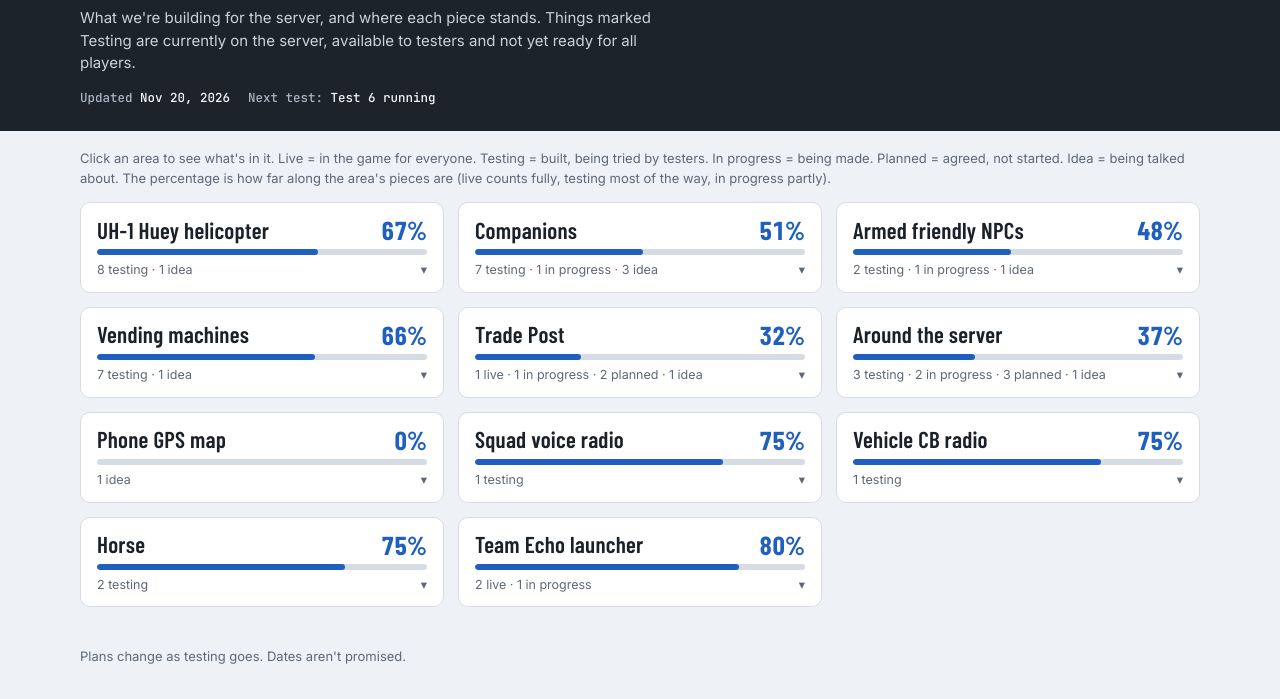
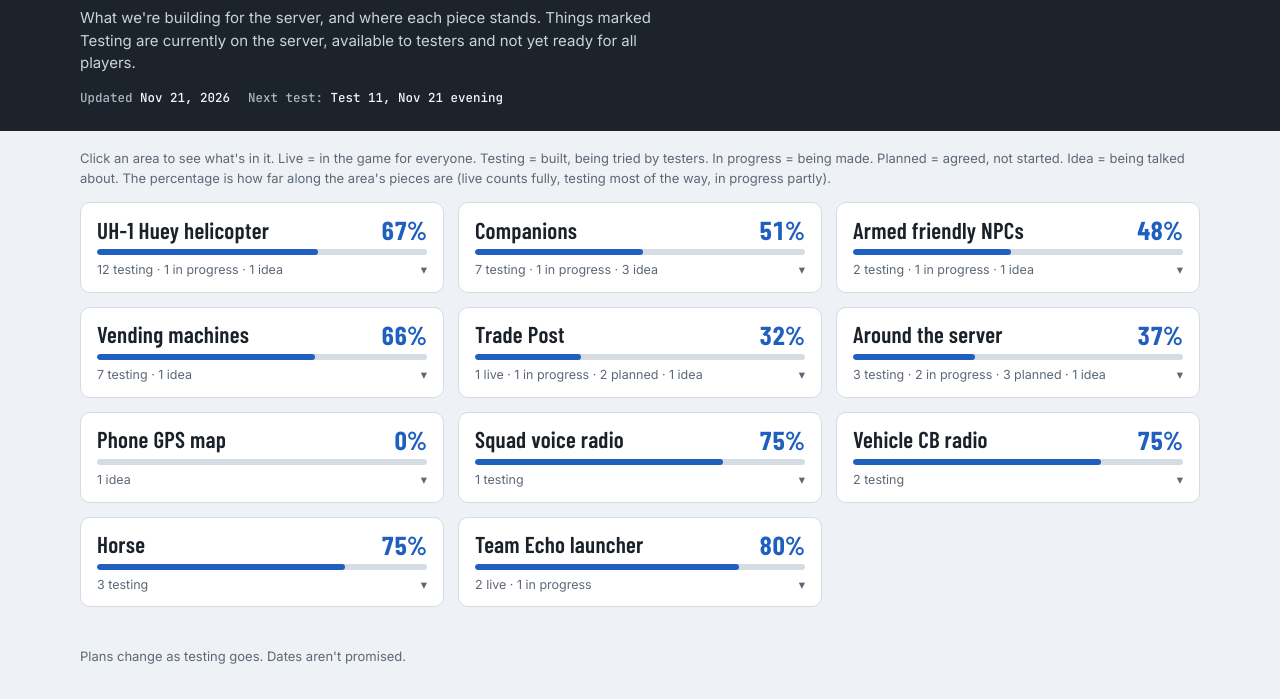
Before and after one commit to DeltaLima69/team-echo-progress, a plain HTML site: page index.html in a window 1280 px wide. Shown: the part 119-818 px from the top of the page. Drawn offline with nearby package versions, Linux system fonts and the light colour scheme.

Commit message:
Update mod progress page

```diff
--- a/index.html
+++ b/index.html
@@ -97,8 +97,8 @@ footer { color: var(--muted); font-size: 13px; padding-block: 0 32px; }
 
 <script>
 const DATA = {
-  updated: "Nov 20, 2026",
-  next: "Test 6 running",
+  updated: "Nov 21, 2026",
+  next: "Test 11, Nov 21 evening",
   areas: [
     { name: "UH-1 Huey helicopter", sum: "A flyable Huey with its own controls, cockpit and sound. Testers only for now.", items: [
       ["Flying, startup and engine sound", "test", "Full spool-up before takeoff"],
@@ -109,6 +109,11 @@ const DATA = {
       ["Air Force gray paint", "test", ""],
       ["Real passenger seats", "test", ""],
       ["Stays on the server after restarts", "test", ""],
+      ["Switch panel between the front seats", "test", "Click the switches with the mouse; lights show what is on"],
+      ["Roof windows", "work", "Square glass windows in the roof"],
+      ["Landing light modes", "test", "Off, red, ground and full landing light"],
+      ["Rappel from the back seats", "test", "Hold F at the door when low and slow"],
+      ["Fuel cans and gas pumps", "test", "Two cans under the rear seats, fill up at pumps"],
       ["Heater that keeps everyone inside warm", "idea", ""]
     ]},
     { name: "Companions", sum: "Pets and a mech that follow you, fight for you and ride with you.", items: [
@@ -165,11 +170,13 @@ const DATA = {
       ["Voice chat with your squad from anywhere on the server", "test", "Carry a phone; you don't have to be near them"]
     ]},
     { name: "Vehicle CB radio", sum: "A CB radio for vehicles.", items: [
-      ["CB radio for your vehicle, bought at a mechanic", "test", "5 channels; clear inside, muffled outside"]
+      ["CB radio for your vehicle, bought at a mechanic", "test", "5 channels; clear inside, muffled outside"],
+      ["Fits the Rager, Wolfswagen and Laika", "test", "F9 in the driver seat opens the CB page"]
     ]},
     { name: "Horse", sum: "A horse companion you can ride.", items: [
       ["Ride your horse", "test", "Walk, trot and gallop"],
-      ["Walks at your side when you're on foot", "test", ""]
+      ["Walks at your side when you're on foot", "test", ""],
+      ["Buy a horse and a saddle", "test", "At the Companion Hub; no saddle means walk only"]
     ]},
     { name: "Team Echo launcher", sum: "One launcher that keeps your mods up to date.", items: [
       ["Self-updating launcher", "live", "Update & Launch gets you the newest files"],
```
